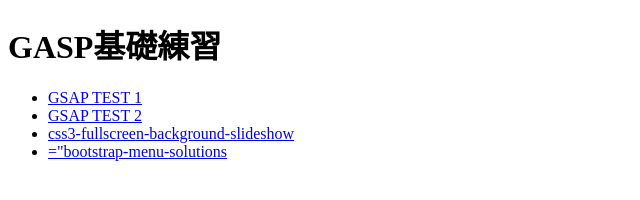
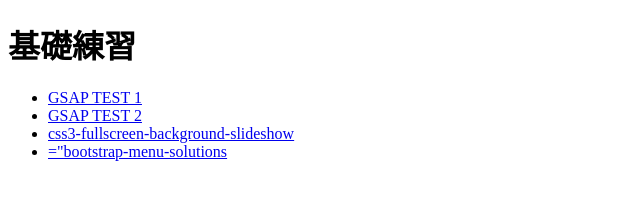
Before and after one commit to elegancefun/basic-practice, a plain HTML site: page index.html in a window 1280 px wide. Shown: the whole page, without its empty margins (0-640 px from the left). Drawn offline with Linux system fonts and the light colour scheme.

Commit message:
Update index.html

```diff
--- a/index.html
+++ b/index.html
@@ -7,7 +7,7 @@
     <title>GASP</title>
 </head>
 <body>
-    <h1>GASP基礎練習</h1>
+    <h1>基礎練習</h1>
     <ul>
         <li><a href="gsap-test1.html">GSAP TEST 1</a></li>
         <li><a href="gsap-test2.html">GSAP TEST 2</a></li>
```
